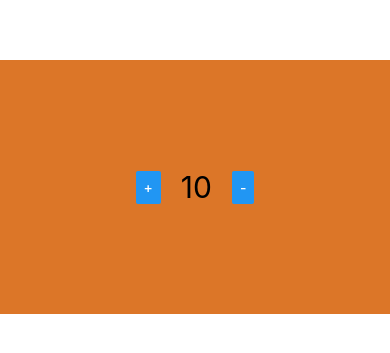
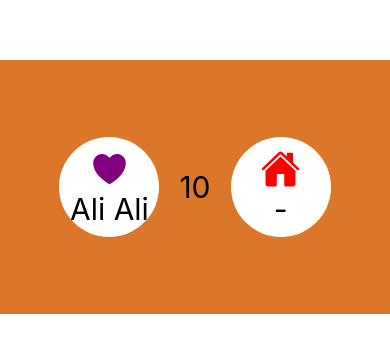
Before and after one commit to rizwanatta/training-app-2025-summer-camp-react-native, a React Native app: screen / in a window 390 px wide. Shown: the part 235-588 px from the top of the page. Built offline with nearby package versions, Linux system fonts and the light colour scheme.

Commit message:
basic icon with props in button

```diff
--- /dev/null
+++ b/src/components/button.js
@@ -0,0 +1,27 @@
+import { TouchableOpacity, Text, StyleSheet } from "react-native";
+
+function Button({ onPress, title, btnIcon }) {
+  return (
+    <TouchableOpacity onPress={onPress} style={styles.buttonCon}>
+      {btnIcon}
+      <Text style={styles.buttonText}>{title}</Text>
+    </TouchableOpacity>
+  );
+}
+
+const styles = StyleSheet.create({
+  buttonCon: {
+    backgroundColor: "white",
+    width: 100,
+    height: 100,
+    justifyContent: "center",
+    alignItems: "center",
+    borderRadius: 50,
+  },
+
+  buttonText: {
+    fontSize: 30,
+  },
+});
+
+export { Button };
--- a/src/screens/counter.js
+++ b/src/screens/counter.js
@@ -1,5 +1,9 @@
-import { View, Text, StyleSheet, Button } from "react-native";
+import { View, Text, StyleSheet } from "react-native";
 import React, { useState } from "react";
+
+import Icon from "@expo/vector-icons/Ionicons";
+
+import { Button } from "../components/button";
 
 const ranger = 10;
 const MIN_COUNT_LIMIT = 10;
@@ -13,7 +17,6 @@ export default function Counter() {
 
   function onMinusPressed() {
     if (count - ranger < MIN_COUNT_LIMIT) return;
-
     setCount(count - ranger);
   }
 
@@ -21,11 +24,19 @@ export default function Counter() {
     <View style={styles.container}>
       <View style={styles.box}>
         <View>
-          <Button title={"+"} onPress={onAddPressed} />
+          <Button
+            title={"Ali Ali"}
+            onPress={onAddPressed}
+            btnIcon={<Icon size={40} name="heart" color={"purple"} />}
+          />
         </View>
         <Text style={styles.counterText}>{count}</Text>
         <View>
-          <Button title={"-"} onPress={onMinusPressed} />
+          <Button
+            title={"-"}
+            onPress={onMinusPressed}
+            btnIcon={<Icon size={40} name="home" color={"red"} />}
+          />
         </View>
       </View>
     </View>
--- a/src/screens/login.js
+++ b/src/screens/login.js
@@ -8,6 +8,9 @@ import {
 } from "react-native";
 
 export default function Login() {
+  const [Email, setEmail] = useState("");
+  const [password, setPassword] = useState("");
+
   return (
     <ImageBackground
       source={{
```
